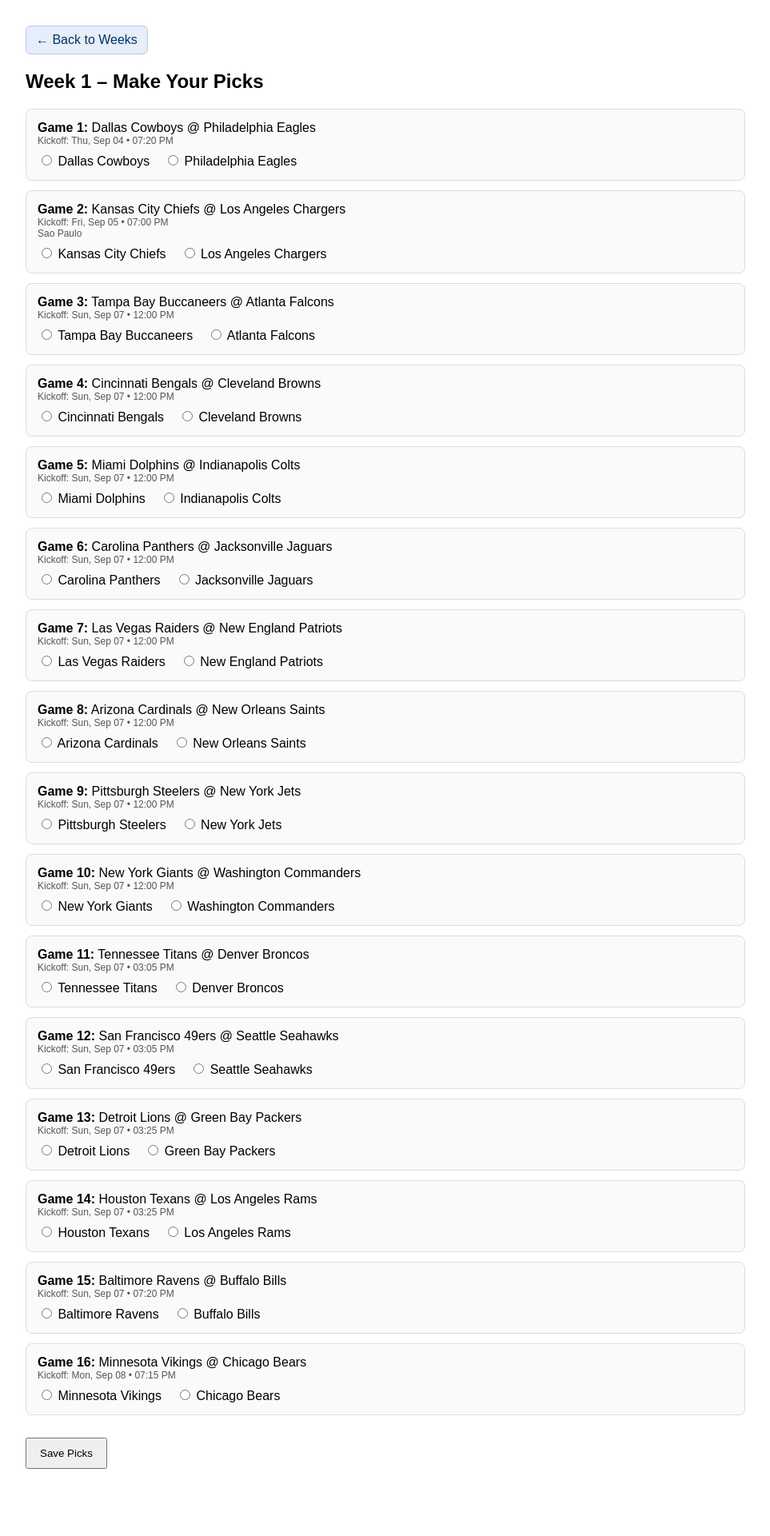
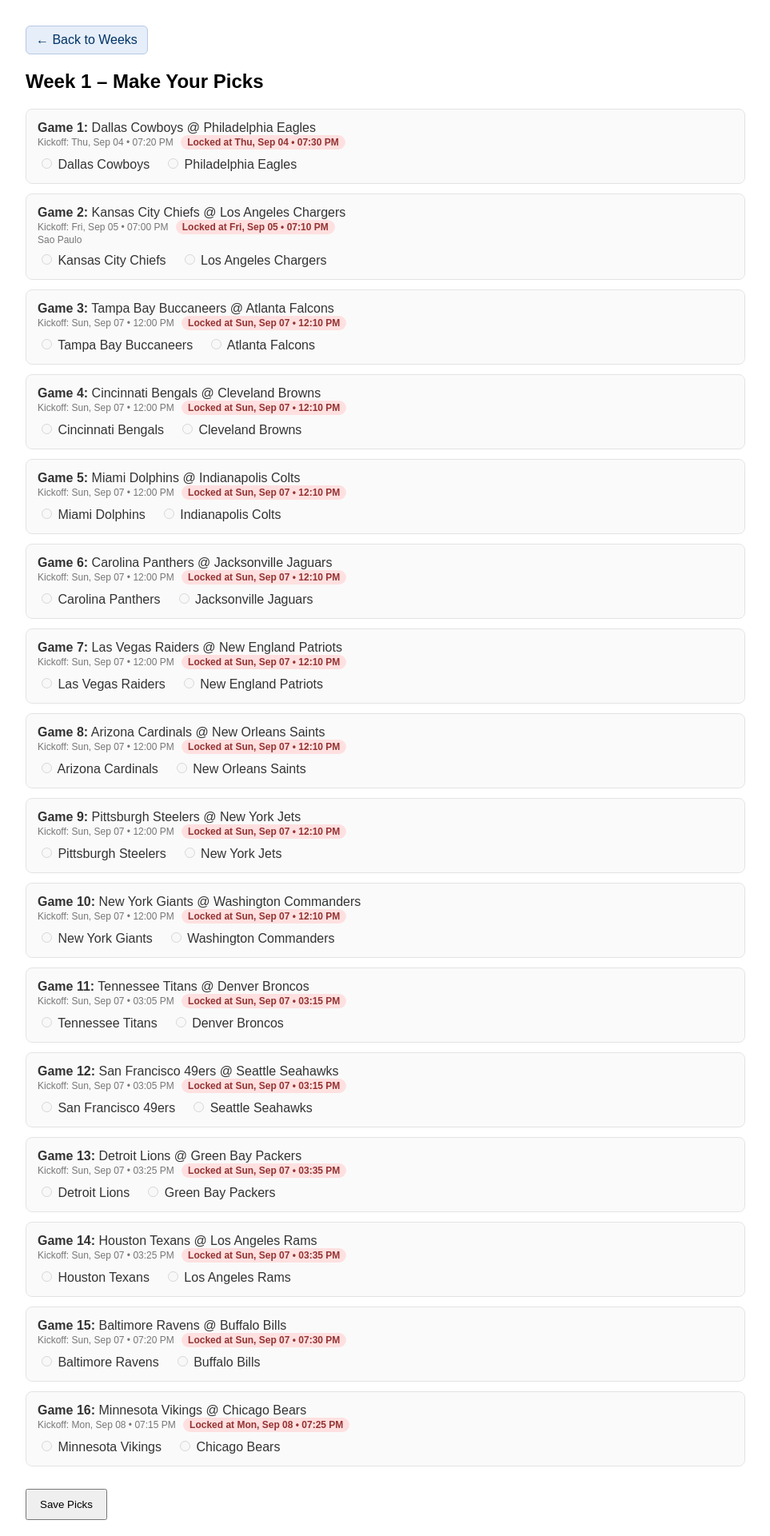
Before and after one commit to bntrenterprises/nfl_pickem, a Flask app: page /week/1 in a window 1280 px wide. Shown: the part 68-1989 px from the top of the page at 80% size, without its empty margins (158-1121 px from the left). Before the commit the page ends 1905 px from the top, so only its background shows below. Run offline with Flask 3, Linux system fonts and the light colour scheme; the visitor is signed in with stand-in values (Sample User, id 1); data that the repository does not hold is empty; some libraries are stand-ins or nearby versions.

Commit message:
Adding Locks to picks and show other user picks

```diff
--- a/app.py
+++ b/app.py
@@ -7,6 +7,34 @@
 import os
 import json
 import psycopg
+
+# --- Time/lock helpers (NEW) ---
+from datetime import timedelta
+from zoneinfo import ZoneInfo  # stdlib (Python 3.11+)
+
+CENTRAL = ZoneInfo("America/Chicago")
+UTC = ZoneInfo("UTC")
+
+def to_utc(dt: datetime) -> datetime:
+    """Normalize any datetime to UTC. If naive, assume Central."""
+    if dt.tzinfo is None:
+        dt = dt.replace(tzinfo=CENTRAL)
+    return dt.astimezone(UTC)
+
+def compute_lock_flags(kickoff_local_str: str):
+    """
+    Returns {'is_locked': bool, 'lock_fmt': str}
+    Lock time = kickoff + 10 minutes (UTC-safe).
+    """
+    try:
+        dt = datetime.fromisoformat(kickoff_local_str)
+        kickoff_utc = to_utc(dt)
+        lock_utc = kickoff_utc + timedelta(minutes=10)
+        is_locked = datetime.now(UTC) >= lock_utc
+        lock_fmt = lock_utc.astimezone(CENTRAL).strftime("%a, %b %d • %I:%M %p")
+        return {"is_locked": is_locked, "lock_fmt": lock_fmt}
+    except Exception:
+        return {"is_locked": False, "lock_fmt": ""}
 
 app = Flask(__name__)
 app.secret_key = "change-me-in-production"  # needed for sessions
@@ -186,7 +214,7 @@
 # ----- Formatting helpers -----
 def prettify_games(games):
     """
-    Add g['kickoff_fmt'] formatted as 'Sun, Sep 07 • 12:00 PM' (12-hour).
+    Add g['kickoff_fmt'] formatted as 'Sun, Sep 07 • %I:%M %p' (12-hour).
     If kickoff_local isn't ISO, fallback to the raw string.
     """
     pretty = []
@@ -203,6 +231,24 @@
         ng["kickoff_fmt"] = nice
         pretty.append(ng)
     return pretty
+
+# --- NEW: helper to decide which week's picks to show on dashboard ---
+def choose_featured_week(weeks: list[int]) -> int | None:
+    """
+    Prefer the earliest week that has any game not yet locked.
+    If all are locked (or empty), fall back to the latest week that has games.
+    """
+    wks = sorted(weeks)
+    for w in wks:
+        games = get_games_for_week(w)
+        if not games:
+            continue
+        if any(not compute_lock_flags(g.get("kickoff_local", "")).get("is_locked", False) for g in games):
+            return w
+    for w in reversed(wks):
+        if get_games_for_week(w):
+            return w
+    return wks[-1] if wks else None
 
 # ----- Auth helper -----
 def login_required(view_func):
@@ -256,6 +302,17 @@
         }
 
     records = compute_season_records()
+
+    # --- NEW: prepare other user's picks for sidebar ---
+    other_user = next((u for u in USERS.keys() if u != user), None)
+    featured_week = choose_featured_week(weeks)
+    other_existing = {}
+    other_games = []
+    if other_user and featured_week:
+        other_existing = get_user_picks_for_week(other_user, featured_week)
+        raw = get_games_for_week(featured_week)
+        other_games = prettify_games(raw)
+
     return render_template(
         "dashboard.html",
         user=user,
@@ -263,6 +320,11 @@
         records=records,
         week_with_results=week_with_results,
         weekly_records=weekly_records,
+        # NEW (for sidebar picks)
+        other_user=other_user,
+        featured_week=featured_week,
+        other_games=other_games,
+        other_existing=other_existing,
     )
 
 @app.route("/week/<int:week_num>", methods=["GET", "POST"])
@@ -272,20 +334,45 @@
     raw_games = get_games_for_week(week_num)
     games = prettify_games(raw_games)
 
+    # lock flags (attach to games for template)
+    lock_map = {}
+    for i, g in enumerate(raw_games):
+        flags = compute_lock_flags(g.get("kickoff_local", ""))
+        lock_map[g["id"]] = flags["is_locked"]
+        if i < len(games):
+            games[i]["is_locked"] = flags["is_locked"]
+            games[i]["lock_fmt"] = flags["lock_fmt"]
+
     if request.method == "POST":
         # gather picks from the form and upsert them
         picks_to_save = {}
         for g in raw_games:
-            pick_key = f"pick_{g['id']}"
+            gid = g["id"]
+            # skip locked games on server-side
+            if lock_map.get(gid, False):
+                continue
+            pick_key = f"pick_{gid}"
             chosen = request.form.get(pick_key)
             if chosen:
-                picks_to_save[g["id"]] = chosen
-        save_picks(user, week_num, picks_to_save)
+                picks_to_save[gid] = chosen
+        if picks_to_save:
+            save_picks(user, week_num, picks_to_save)
+        else:
+            print(f"[LOCK] All submitted games for week {week_num} were locked or empty for user={user}.")
         return redirect(url_for("week_view", week_num=week_num))
 
+    # existing picks for the logged-in user
     existing = get_user_picks_for_week(user, week_num)
+
+    # NOTE: we are NOT passing other user's picks to the week page anymore
     print(f"[WEEK] {week_num} games loaded:", len(games))
-    return render_template("week.html", user=user, week=week_num, games=games, existing=existing)
+    return render_template(
+        "week.html",
+        user=user,
+        week=week_num,
+        games=games,
+        existing=existing,
+    )
 
 # ----- Admin: set winners for a week -----
 @app.route("/admin/results/<int:week_num>", methods=["GET", "POST"])
--- a/templates/week.html
+++ b/templates/week.html
@@ -21,6 +21,13 @@
       .teams { display: flex; gap: 18px; align-items: center; margin-top: 8px; }
       .save { margin-top: 16px; padding: 10px 16px; }
       .userbar { position:absolute; right:16px; top:22px; font-size:14px; }
+
+      /* Lock styles */
+      .lock-pill { display:inline-block; font-size:12px; padding:2px 8px; border-radius:999px; background:#eef3ff; color:#1c2a4d; margin-left:6px; }
+      .lock-pill.locked { background:#ffd9d9; color:#7a0000; font-weight:600; }
+      .muted { font-size:12px; color:#555; }
+      .spacer { flex:1; }
+      .locked-row { opacity:.8; }
     </style>
   </head>
   <body>
@@ -43,32 +50,44 @@
       {% else %}
         <form method="post">
           {% for g in games %}
-            <div class="game">
+            {% set locked = g.is_locked %}
+            <div class="game{% if locked %} locked-row{% endif %}">
               <div>
                 <strong>Game {{ loop.index }}:</strong> {{ g.away }} @ {{ g.home }}
+
                 {% if g.kickoff_fmt %}
-  <div style="font-size:12px; color:#555;">Kickoff: {{ g.kickoff_fmt }}</div>
-{% endif %}
+                  <div class="muted">
+                    Kickoff: {{ g.kickoff_fmt }}
+                    {% if g.lock_fmt %}
+                      <span class="lock-pill {% if locked %}locked{% endif %}">
+                        {% if locked %}Locked{% else %}Locks{% endif %} at {{ g.lock_fmt }}
+                      </span>
+                    {% endif %}
+                  </div>
+                {% endif %}
 
                 {% if g.note %}
-                  <div style="font-size:12px; color:#555;">{{ g.note }}</div>
+                  <div class="muted">{{ g.note }}</div>
                 {% endif %}
               </div>
+
               <div class="teams">
                 <label>
                   <input type="radio" name="pick_{{ g.id }}" value="{{ g.away }}"
-                         {% if existing.get(g.id) == g.away %}checked{% endif %}>
+                         {% if existing.get(g.id) == g.away %}checked{% endif %}
+                         {% if locked %}disabled{% endif %}>
                   {{ g.away }}
                 </label>
                 <label>
                   <input type="radio" name="pick_{{ g.id }}" value="{{ g.home }}"
-                         {% if existing.get(g.id) == g.home %}checked{% endif %}>
+                         {% if existing.get(g.id) == g.home %}checked{% endif %}
+                         {% if locked %}disabled{% endif %}>
                   {{ g.home }}
                 </label>
+
                 {% if existing.get(g.id) %}
-                  <span style="margin-left:auto; font-size:12px; color:#555;">
-                    Saved: {{ existing.get(g.id) }}
-                  </span>
+                  <span class="spacer"></span>
+                  <span class="muted">Saved: {{ existing.get(g.id) }}</span>
                 {% endif %}
               </div>
             </div>
```
Also changed, not shown: templates/dashboard.html (+85 -10 lines), 1 other file.
